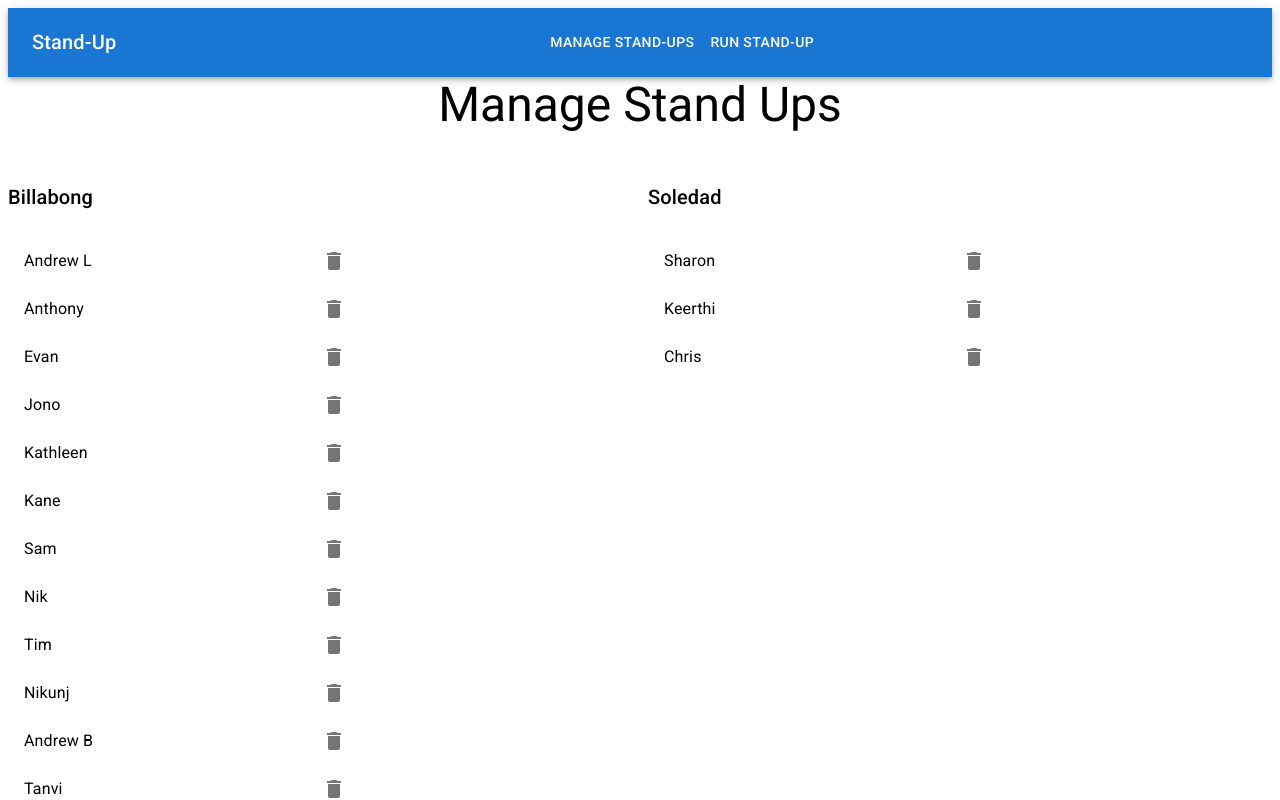
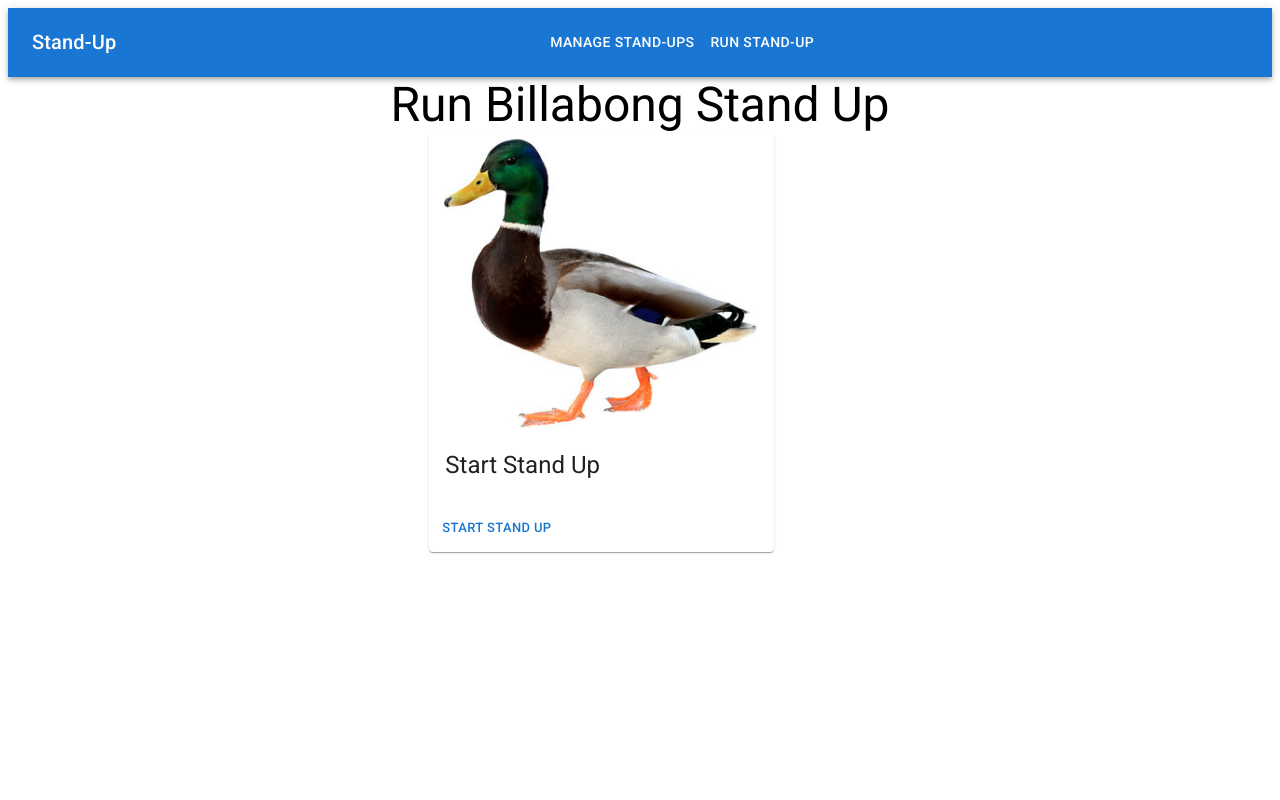
Before and after one commit to andrewlawrenceaus/react-stand-up-app, a React (Create React App) app: page / in a window 1280 px wide. Shown: the top 800 px of the page. Built offline with nearby package versions, Linux system fonts and the light colour scheme.

Commit message:
Updated stand-up to use query parameter to set the team

```diff
--- a/src/App.js
+++ b/src/App.js
@@ -13,16 +13,16 @@ const router = createBrowserRouter([
     path: '/',
     id: 'root',
     element: <RootLayout />,
-    loader: loadStandUps,
     children: [
       {
         index: true,
-        id: 'manage-stand-ups',
-        element: <ManageStandUpsPage />
+        element: <RunStandUpPage />,
+        loader: loadStandUps
       },
       {
-        path: 'stand-up',
-        element: <RunStandUpPage />
+        path: 'manage-stand-ups',
+        element: <ManageStandUpsPage />,
+        loader: loadStandUps
       }
     ]
   }
--- a/src/components/manage-stand-up/ManageStandUp.js
+++ b/src/components/manage-stand-up/ManageStandUp.js
@@ -4,7 +4,6 @@ import StandUpCard from "./StandUpCard";
 import Grid from "@mui/material/Grid";
 
 export default function ManageStandUp(props) {
-  console.log(props.standUps);
   const deleteAttendeeHandler = (standUp, attendee) => {
     let standUps = new Map(props.standUps)
     // let updatedStandUp = standUps.get(standUp);
--- a/src/pages/ManageStandUps.js
+++ b/src/pages/ManageStandUps.js
@@ -1,8 +1,8 @@
-import { useRouteLoaderData } from 'react-router-dom';
+import { useLoaderData } from 'react-router-dom';
 import ManageStandUp from '../components/manage-stand-up/ManageStandUp';
 
 function ManageStandUpsPage() {
-  const standUps = useRouteLoaderData('root');
+  const standUps = useLoaderData();
 
   return <ManageStandUp standUps={standUps} />;
 }
--- a/src/pages/Root.js
+++ b/src/pages/Root.js
@@ -15,7 +15,7 @@ function RootLayout() {
 export default RootLayout
 
 export async function loadStandUps() {
-    const response = await fetch('standUpData.json', {
+    const response = await fetch('http://localhost:3000/standUpData.json', {
       headers: {
         'Content-Type': 'application/json',
         Accept: 'application/json',
--- a/src/pages/RunStandUp.js
+++ b/src/pages/RunStandUp.js
@@ -1,15 +1,30 @@
-import { useRouteLoaderData } from 'react-router-dom';
+import { useLoaderData, useSearchParams } from 'react-router-dom';
 import RunStandUp from '../components/run-stand-up/RunStandUp';
 
 function RunStandUpPage() {
-  const standUps = useRouteLoaderData('root');
-  console.log(standUps);
-  //   const activeStandUp = useSearchParams();
-  const firstStandUp = standUps.entries().next().value;
+  const standUps = useLoaderData();
+  const [searchParams] = useSearchParams();
+  const selectedTeam = searchParams.get('team');
+  console.log(selectedTeam);
+  let activeStandUp = setActiveStandUp(selectedTeam, standUps);
+
+  /*TODO: Add component for changing the active stand up,
+  and use the useSearchParams hook to modify the query string*/
 
   return (
-    <RunStandUp activeStandUp={firstStandUp[0]} standUp={firstStandUp[1]} />
+    <RunStandUp activeStandUp={activeStandUp[0]} standUp={activeStandUp[1]} />
   );
 }
 
+function setActiveStandUp(team, standUps){
+  let activeStandUp = []
+  console.log(standUps)
+  if (team && standUps.get(team)){
+    activeStandUp = [team, standUps.get(team)];
+  } else {
+    activeStandUp = standUps.entries().next().value;
+  }
+  return activeStandUp;
+}
+
 export default RunStandUpPage;
```
